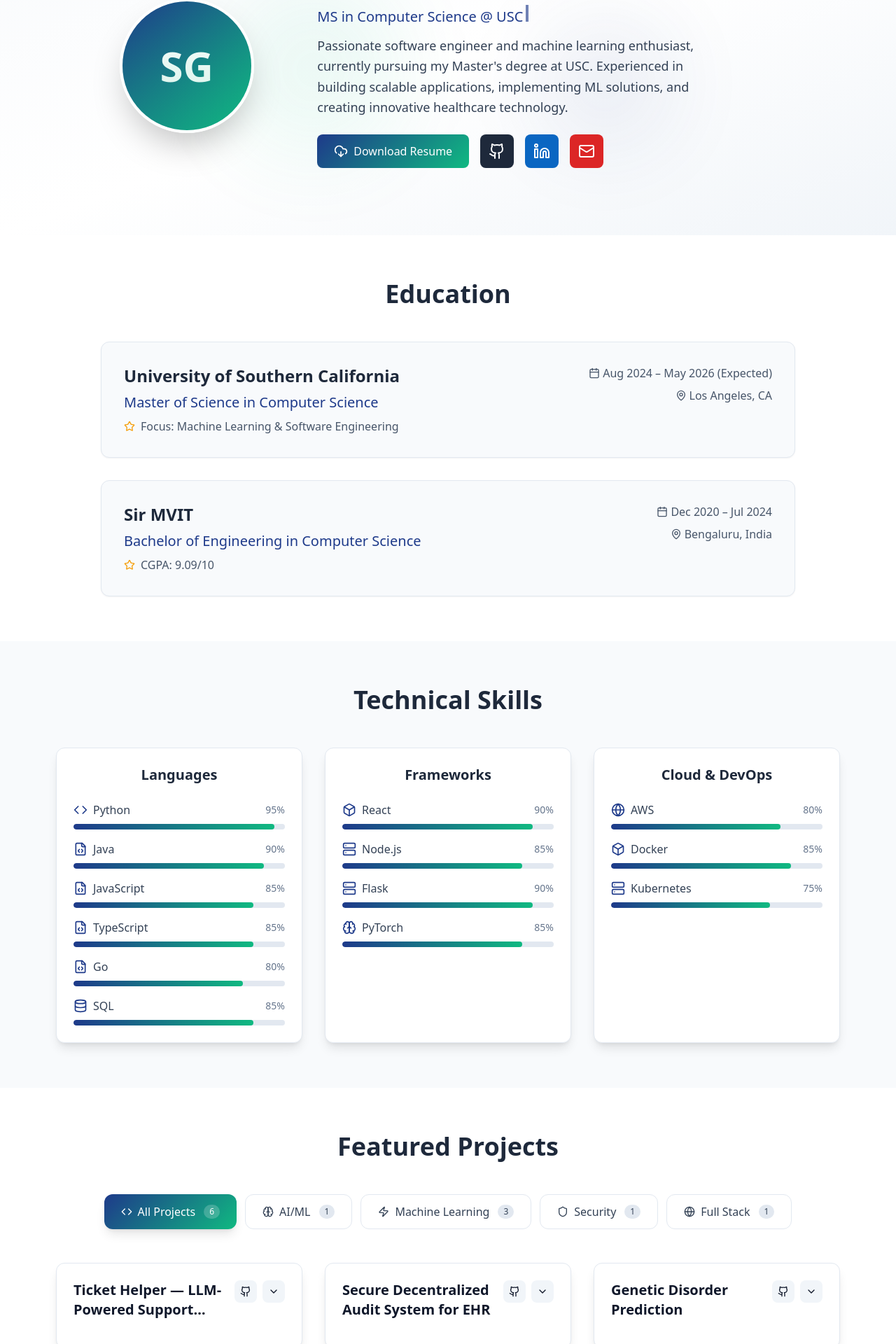
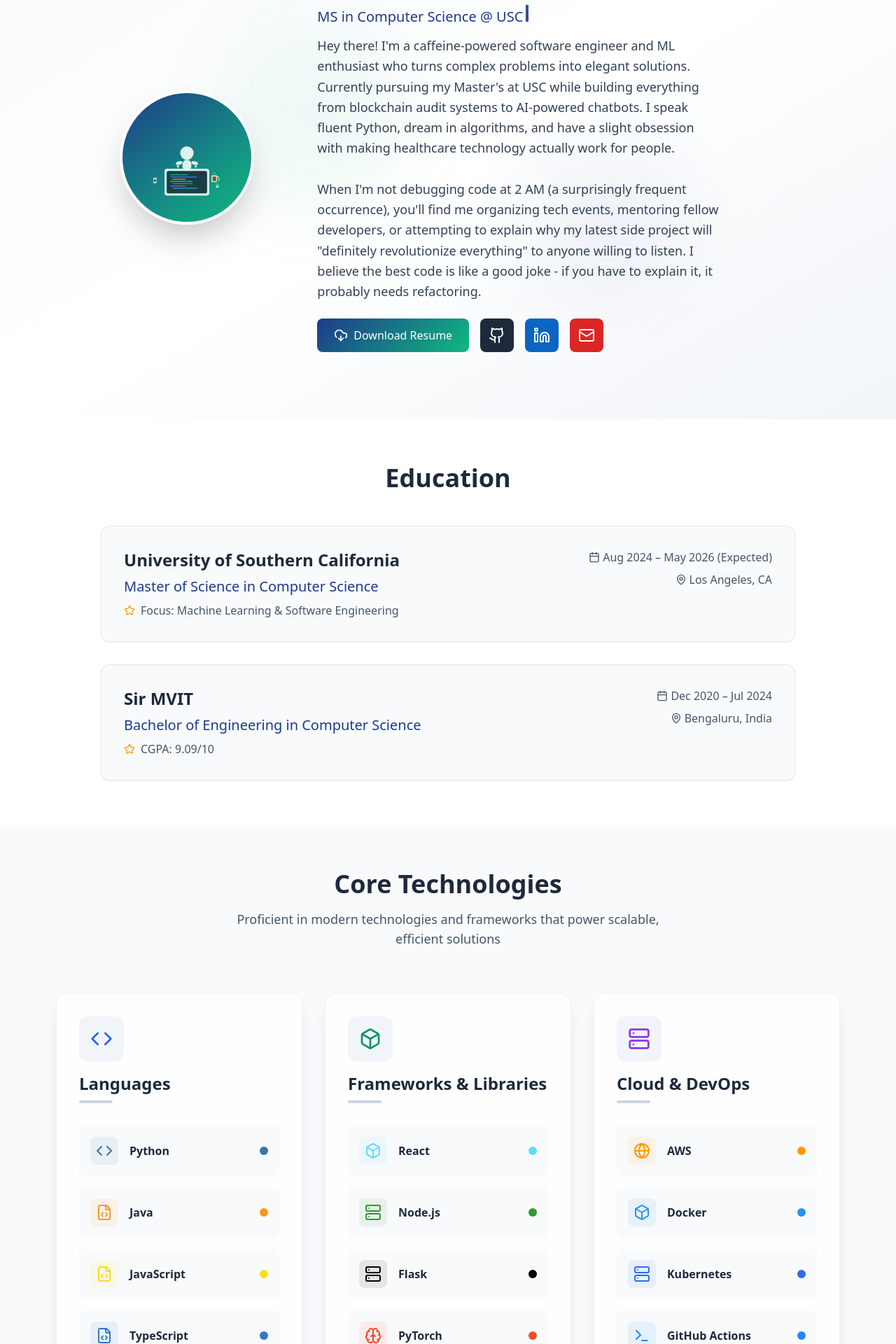
Before and after one commit to SiddhiGalada44/siddhigalada44.github.io, a React (Create React App) app: page / in a window 1280 px wide. Shown: the part 229-2149 px from the top of the page at 70% size. Built offline with nearby package versions, Linux system fonts and the light colour scheme; the HTML template or start-up script is replaced by a standard one.

Commit message:
Initial Commit

```diff
--- a/src/Portfolio.js
+++ b/src/Portfolio.js
@@ -39,27 +39,28 @@
   const [scrollY, setScrollY] = useState(0);
   const fullText = 'MS in Computer Science @ USC';
 
-  // Enhanced tech stack with more details
+  // Enhanced tech stack with creative design
   const techStack = {
-    "Languages": {
-      "Python": { icon: <Code className="w-5 h-5" />, level: 95 },
-      "Java": { icon: <FileCode className="w-5 h-5" />, level: 90 },
-      "JavaScript": { icon: <FileCode className="w-5 h-5" />, level: 85 },
-      "TypeScript": { icon: <FileCode className="w-5 h-5" />, level: 85 },
-      "Go": { icon: <FileCode className="w-5 h-5" />, level: 80 },
-      "SQL": { icon: <Database className="w-5 h-5" />, level: 85 }
-    },
-    "Frameworks": {
-      "React": { icon: <Box className="w-5 h-5" />, level: 90 },
-      "Node.js": { icon: <Server className="w-5 h-5" />, level: 85 },
-      "Flask": { icon: <Server className="w-5 h-5" />, level: 90 },
-      "PyTorch": { icon: <Brain className="w-5 h-5" />, level: 85 }
-    },
-    "Cloud & DevOps": {
-      "AWS": { icon: <Globe className="w-5 h-5" />, level: 80 },
-      "Docker": { icon: <Box className="w-5 h-5" />, level: 85 },
-      "Kubernetes": { icon: <Server className="w-5 h-5" />, level: 75 }
-    }
+    "Languages": [
+      { name: "Python", icon: <Code className="w-6 h-6" />, color: "#3776ab" },
+      { name: "Java", icon: <FileCode className="w-6 h-6" />, color: "#f89820" },
+      { name: "JavaScript", icon: <FileCode className="w-6 h-6" />, color: "#f7df1e" },
+      { name: "TypeScript", icon: <FileCode className="w-6 h-6" />, color: "#3178c6" },
+      { name: "Go", icon: <FileCode className="w-6 h-6" />, color: "#00add8" },
+      { name: "SQL", icon: <Database className="w-6 h-6" />, color: "#336791" }
+    ],
+    "Frameworks & Libraries": [
+      { name: "React", icon: <Box className="w-6 h-6" />, color: "#61dafb" },
+      { name: "Node.js", icon: <Server className="w-6 h-6" />, color: "#339933" },
+      { name: "Flask", icon: <Server className="w-6 h-6" />, color: "#000000" },
+      { name: "PyTorch", icon: <Brain className="w-6 h-6" />, color: "#ee4c2c" }
+    ],
+    "Cloud & DevOps": [
+      { name: "AWS", icon: <Globe className="w-6 h-6" />, color: "#ff9900" },
+      { name: "Docker", icon: <Box className="w-6 h-6" />, color: "#2496ed" },
+      { name: "Kubernetes", icon: <Server className="w-6 h-6" />, color: "#326ce5" },
+      { name: "GitHub Actions", icon: <Terminal className="w-6 h-6" />, color: "#2088ff" }
+    ]
   };
 
   // Enhanced projects data
@@ -210,7 +211,7 @@
       <nav className={`${darkMode ? 'bg-slate-800/95' : 'bg-white/95'} backdrop-blur-sm shadow-lg fixed top-0 left-0 right-0 z-50 transition-all duration-300 ${scrollY > 50 ? 'py-2' : 'py-4'}`}>
         <div className="max-w-6xl mx-auto px-4">
           <div className="flex justify-between items-center">
-            <h1 className={`text-2xl font-bold ${darkMode ? 'text-emerald-400' : 'text-navy-700'} transition-all duration-300`} style={{color: darkMode ? '#10b981' : '#1e3a8a'}}>
+            <h1 className={`text-2xl font-bold transition-all duration-300`} style={{color: darkMode ? '#10b981' : '#1e3a8a'}}>
               Siddhi Galada
             </h1>
 
@@ -301,8 +302,60 @@
             <div className="flex flex-col md:flex-row items-center">
               <div className="md:w-1/3 mb-8 md:mb-0 flex justify-center">
                 <div className={`w-48 h-48 rounded-full overflow-hidden ${darkMode ? 'border-4 border-slate-600' : 'border-4 border-white'} shadow-2xl transform hover:scale-105 transition-all duration-500 relative`}>
-                  <div className="w-full h-full flex items-center justify-center text-white text-6xl font-bold" style={{background: 'linear-gradient(135deg, #1e3a8a 0%, #10b981 100%)'}}>
-                    SG
+                  <div className="w-full h-full flex items-center justify-center text-white" style={{background: 'linear-gradient(135deg, #1e3a8a 0%, #10b981 100%)'}}>
+                    {/* Professional Developer Icon */}
+                    <svg className="w-32 h-32" viewBox="0 0 400 400" fill="none" xmlns="http://www.w3.org/2000/svg">
+                      {/* Laptop Base */}
+                      <rect x="100" y="250" width="200" height="120" rx="12" fill="white" fillOpacity="0.95"/>
+                      <rect x="110" y="260" width="180" height="100" rx="8" fill="#1e293b"/>
+
+                      {/* Screen Content - Code */}
+                      <rect x="125" y="275" width="80" height="4" rx="2" fill="#10b981"/>
+                      <rect x="125" y="285" width="120" height="4" rx="2" fill="#3b82f6"/>
+                      <rect x="135" y="295" width="60" height="4" rx="2" fill="#f59e0b"/>
+                      <rect x="125" y="305" width="100" height="4" rx="2" fill="#10b981"/>
+                      <rect x="135" y="315" width="90" height="4" rx="2" fill="#ef4444"/>
+                      <rect x="125" y="325" width="70" height="4" rx="2" fill="#8b5cf6"/>
+                      <rect x="135" y="335" width="110" height="4" rx="2" fill="#06b6d4"/>
+
+                      {/* Cursor */}
+                      <rect x="245" y="335" width="2" height="4" fill="white" className="animate-pulse"/>
+
+                      {/* Professional Figure */}
+                      <circle cx="200" cy="180" r="30" fill="white" fillOpacity="0.95"/>
+
+                      {/* Professional Hair */}
+                      <path d="M170 160 Q200 140 230 160 Q230 150 200 150 Q170 150 170 160" fill="#4a5568"/>
+
+                      {/* Body */}
+                      <rect x="180" y="210" width="40" height="50" rx="20" fill="white" fillOpacity="0.95"/>
+
+                      {/* Arms positioned over keyboard */}
+                      <ellipse cx="165" cy="225" rx="15" ry="8" fill="white" fillOpacity="0.95" transform="rotate(-15 165 225)"/>
+                      <ellipse cx="235" cy="225" rx="15" ry="8" fill="white" fillOpacity="0.95" transform="rotate(15 235 225)"/>
+
+                      {/* Hands on keyboard */}
+                      <circle cx="160" cy="240" r="5" fill="white" fillOpacity="0.95"/>
+                      <circle cx="240" cy="240" r="5" fill="white" fillOpacity="0.95"/>
+
+                      {/* Coffee Cup */}
+                      <rect x="310" y="280" width="25" height="30" rx="3" fill="white" fillOpacity="0.9"/>
+                      <rect x="315" y="285" width="15" height="20" fill="#8b4513"/>
+                      <path d="M335 285 Q345 285 345 295 Q345 305 335 305" stroke="white" strokeWidth="3" fill="none" fillOpacity="0.9"/>
+
+                      {/* Steam from coffee */}
+                      <path d="M320 275 Q322 270 320 265 Q318 270 320 275" stroke="white" strokeWidth="1" strokeOpacity="0.6" fill="none"/>
+                      <path d="M325 275 Q327 270 325 265 Q323 270 325 275" stroke="white" strokeWidth="1" strokeOpacity="0.6" fill="none"/>
+
+                      {/* Desk items */}
+                      <rect x="50" y="290" width="15" height="25" rx="2" fill="white" fillOpacity="0.8"/>
+                      <circle cx="57.5" cy="302.5" r="5" fill="#1e293b"/>
+
+                      {/* Plant */}
+                      <rect x="330" y="320" width="12" height="15" rx="2" fill="white" fillOpacity="0.8"/>
+                      <ellipse cx="336" cy="315" rx="8" ry="12" fill="#22c55e" fillOpacity="0.8"/>
+                      <ellipse cx="340" cy="310" rx="6" ry="8" fill="#16a34a" fillOpacity="0.8"/>
+                    </svg>
                   </div>
                   <div className="absolute inset-0" style={{background: 'linear-gradient(to top, rgba(16, 185, 129, 0.2) 0%, transparent 100%)'}}></div>
                 </div>
@@ -316,8 +369,14 @@
                   <span className={`inline-block w-1 ml-1 h-6 ${typingComplete ? 'animate-blink' : ''}`} style={{backgroundColor: darkMode ? '#10b981' : '#1e3a8a'}}></span>
                 </p>
                 <p className={`${darkMode ? 'text-slate-300' : 'text-slate-700'} mb-6 max-w-xl text-lg leading-relaxed`}>
-                  Passionate software engineer and machine learning enthusiast, currently pursuing my Master's degree at USC.
-                  Experienced in building scalable applications, implementing ML solutions, and creating innovative healthcare technology.
+                  Hey there! I'm a caffeine-powered software engineer and ML enthusiast who turns complex problems into elegant solutions.
+                  Currently pursuing my Master's at USC while building everything from blockchain audit systems to AI-powered chatbots.
+                  I speak fluent Python, dream in algorithms, and have a slight obsession with making healthcare technology actually work for people.
+                  <br />
+                  <br />
+                  When I'm not debugging code at 2 AM (a surprisingly frequent occurrence), you'll find me organizing tech events,
+                  mentoring fellow developers, or attempting to explain why my latest side project will "definitely revolutionize everything"
+                  to anyone willing to listen. I believe the best code is like a good joke - if you have to explain it, it probably needs refactoring.
                 </p>
                 <div className="flex flex-wrap justify-center md:justify-start gap-4">
                   <a
@@ -416,39 +475,80 @@
           </div>
         </section>
 
-        {/* Enhanced Skills Section */}
+        {/* Professional Skills Section */}
         <section id="skills" className={`py-16 ${darkMode ? 'bg-slate-900' : 'bg-slate-50'} transition-colors duration-300`}>
           <div className="max-w-6xl mx-auto px-4">
-            <h2 className={`text-4xl font-bold mb-12 text-center ${darkMode ? 'text-white' : 'text-slate-800'}`}>Technical Skills</h2>
+            <div className="text-center mb-16">
+              <h2 className={`text-4xl font-bold mb-4 ${darkMode ? 'text-white' : 'text-slate-800'}`}>Core Technologies</h2>
+              <p className={`text-lg ${darkMode ? 'text-slate-400' : 'text-slate-600'} max-w-2xl mx-auto`}>
+                Proficient in modern technologies and frameworks that power scalable, efficient solutions
+              </p>
+            </div>
 
-            <div className="grid grid-cols-1 md:grid-cols-3 gap-8">
-              {Object.entries(techStack).map(([category, skills]) => (
+            <div className="grid grid-cols-1 lg:grid-cols-3 gap-8">
+              {Object.entries(techStack).map(([category, skills], categoryIndex) => (
                 <div
                   key={category}
-                  className={`${darkMode ? 'bg-slate-800 border-slate-700' : 'bg-white border-slate-200'} p-6 rounded-xl shadow-lg border transition-all duration-300 hover:shadow-xl transform hover:scale-105`}
+                  className={`${darkMode ? 'bg-slate-800/50 border-slate-700/50' : 'bg-white/80 border-slate-200/50'} backdrop-blur-sm p-8 rounded-2xl border shadow-xl hover:shadow-2xl transition-all duration-500 transform hover:scale-[1.02] group relative overflow-hidden`}
+                  style={{
+                    animationDelay: `${categoryIndex * 200}ms`
+                  }}
                 >
-                  <h3 className={`text-xl font-bold mb-6 ${darkMode ? 'text-white' : 'text-slate-800'} text-center`}>{category}</h3>
-                  <div className="space-y-4">
-                    {Object.entries(skills).map(([skill, data]) => (
-                      <div key={skill} className="relative">
-                        <div className="flex items-center justify-between mb-2">
-                          <div className="flex items-center gap-2">
-                            <span style={{color: darkMode ? '#10b981' : '#1e3a8a'}}>{data.icon}</span>
-                            <span className={`font-medium ${darkMode ? 'text-slate-300' : 'text-slate-700'}`}>{skill}</span>
+                  {/* Subtle gradient overlay */}
+                  <div className="absolute inset-0 bg-gradient-to-br from-transparent via-transparent to-blue-500/5 opacity-0 group-hover:opacity-100 transition-opacity duration-500"></div>
+
+                  {/* Category Header */}
+                  <div className="relative z-10 mb-8">
+                    <div className={`inline-flex items-center justify-center w-16 h-16 rounded-xl mb-4 ${darkMode ? 'bg-slate-700' : 'bg-slate-100'} group-hover:scale-110 transition-transform duration-300`}>
+                      {category === 'Languages' && <Code className={`w-8 h-8 ${darkMode ? 'text-blue-400' : 'text-blue-600'}`} />}
+                      {category === 'Frameworks & Libraries' && <Box className={`w-8 h-8 ${darkMode ? 'text-emerald-400' : 'text-emerald-600'}`} />}
+                      {category === 'Cloud & DevOps' && <Server className={`w-8 h-8 ${darkMode ? 'text-purple-400' : 'text-purple-600'}`} />}
+                    </div>
+                    <h3 className={`text-2xl font-bold ${darkMode ? 'text-white' : 'text-slate-800'} mb-2`}>{category}</h3>
+                    <div className={`w-12 h-1 ${darkMode ? 'bg-slate-600' : 'bg-slate-300'} rounded-full`}></div>
+                  </div>
+
+                  {/* Skills Grid */}
+                  <div className="relative z-10 space-y-4">
+                    {skills.map((skill, index) => (
+                      <div
+                        key={skill.name}
+                        className={`flex items-center p-4 rounded-lg ${darkMode ? 'bg-slate-700/30 hover:bg-slate-700/50' : 'bg-slate-50 hover:bg-slate-100'} transition-all duration-300 transform hover:translate-x-2 group/item cursor-pointer`}
+                        style={{
+                          animationDelay: `${(categoryIndex * 200) + (index * 100)}ms`
+                        }}
+                      >
+                        {/* Skill Icon */}
+                        <div
+                          className="flex-shrink-0 w-10 h-10 rounded-lg flex items-center justify-center mr-4 group-hover/item:scale-110 transition-transform duration-300"
+                          style={{backgroundColor: `${skill.color}15`}}
+                        >
+                          <div style={{color: skill.color}}>
+                            {skill.icon}
                           </div>
-                          <span className={`text-sm ${darkMode ? 'text-slate-400' : 'text-slate-500'}`}>{data.level}%</span>
                         </div>
-                        <div className={`h-2 ${darkMode ? 'bg-slate-700' : 'bg-slate-200'} rounded-full overflow-hidden`}>
-                          <div
-                            className="h-full rounded-full transition-all duration-1000 ease-out"
-                            style={{
-                              width: `${data.level}%`,
-                              background: 'linear-gradient(90deg, #1e3a8a 0%, #10b981 100%)'
-                            }}
-                          ></div>
+
+                        {/* Skill Name */}
+                        <div className="flex-grow">
+                          <span className={`font-semibold ${darkMode ? 'text-slate-200' : 'text-slate-800'} group-hover/item:${darkMode ? 'text-white' : 'text-slate-900'} transition-colors duration-300`}>
+                            {skill.name}
+                          </span>
+                        </div>
+
+                        {/* Proficiency Indicator */}
+                        <div className="flex-shrink-0">
+                          <div className={`w-3 h-3 rounded-full ${darkMode ? 'bg-slate-600' : 'bg-slate-300'} group-hover/item:scale-125 transition-all duration-300`} style={{backgroundColor: skill.color}}></div>
                         </div>
                       </div>
                     ))}
+                  </div>
+
+                  {/* Category Footer */}
+                  <div className="relative z-10 mt-6 pt-6 border-t border-slate-200/20">
+                    <div className={`flex items-center justify-center text-sm font-medium ${darkMode ? 'text-slate-400' : 'text-slate-500'}`}>
+                      <Star className="w-4 h-4 mr-2 text-amber-400" />
+                      {skills.length} Technologies
+                    </div>
                   </div>
                 </div>
               ))}
@@ -502,7 +602,7 @@
                 >
                   <div className="p-6">
                     <div className="flex justify-between items-start mb-4">
-                      <h3 className={`text-xl font-bold ${darkMode ? 'text-white' : 'text-slate-800'} transition-colors duration-300 line-clamp-2`} style={{color: 'inherit'}}>
+                      <h3 className={`text-xl font-bold ${darkMode ? 'text-white' : 'text-slate-800'} transition-colors duration-300 line-clamp-2`}>
                         {project.title}
                       </h3>
                       <div className="flex gap-2 flex-shrink-0 ml-2">
```
